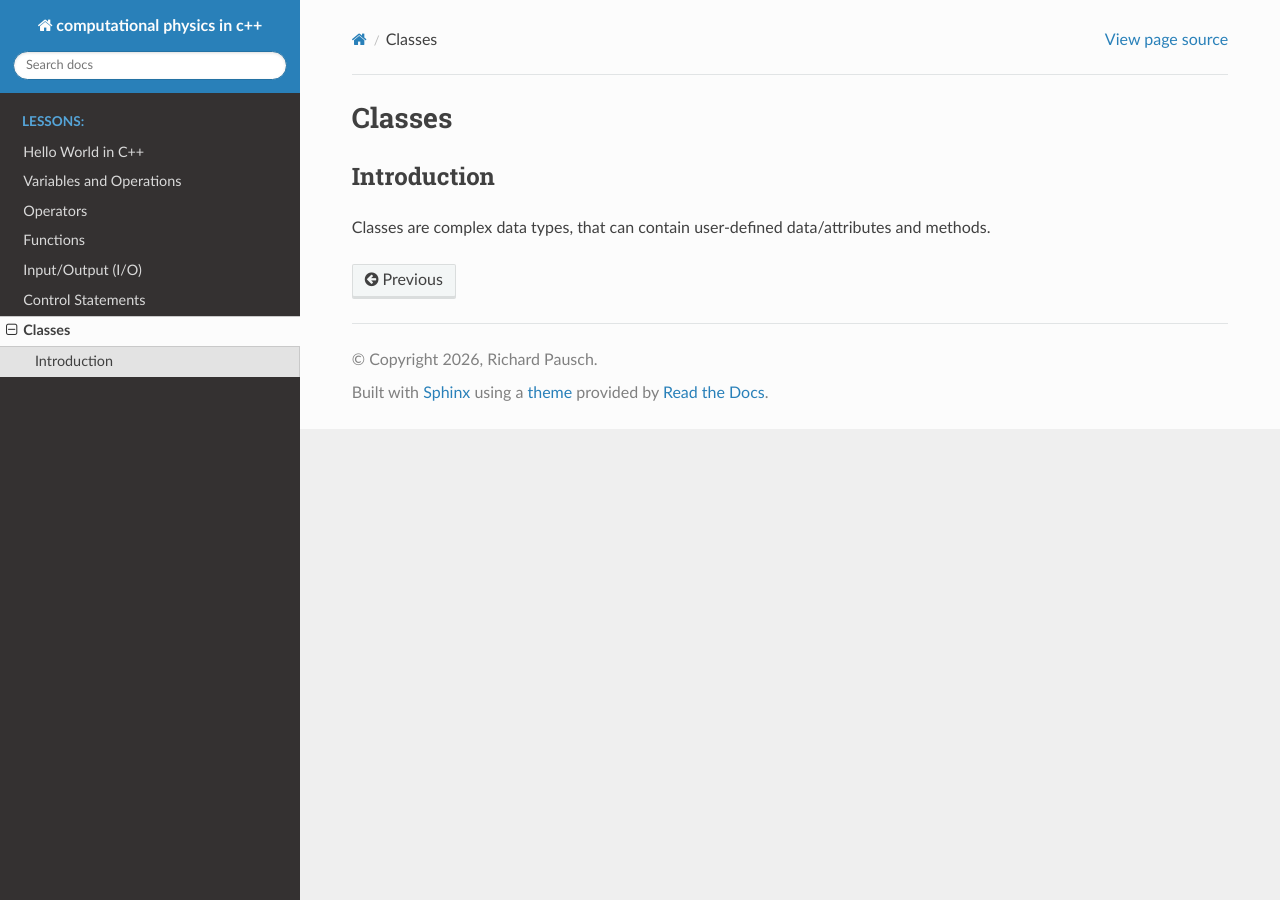
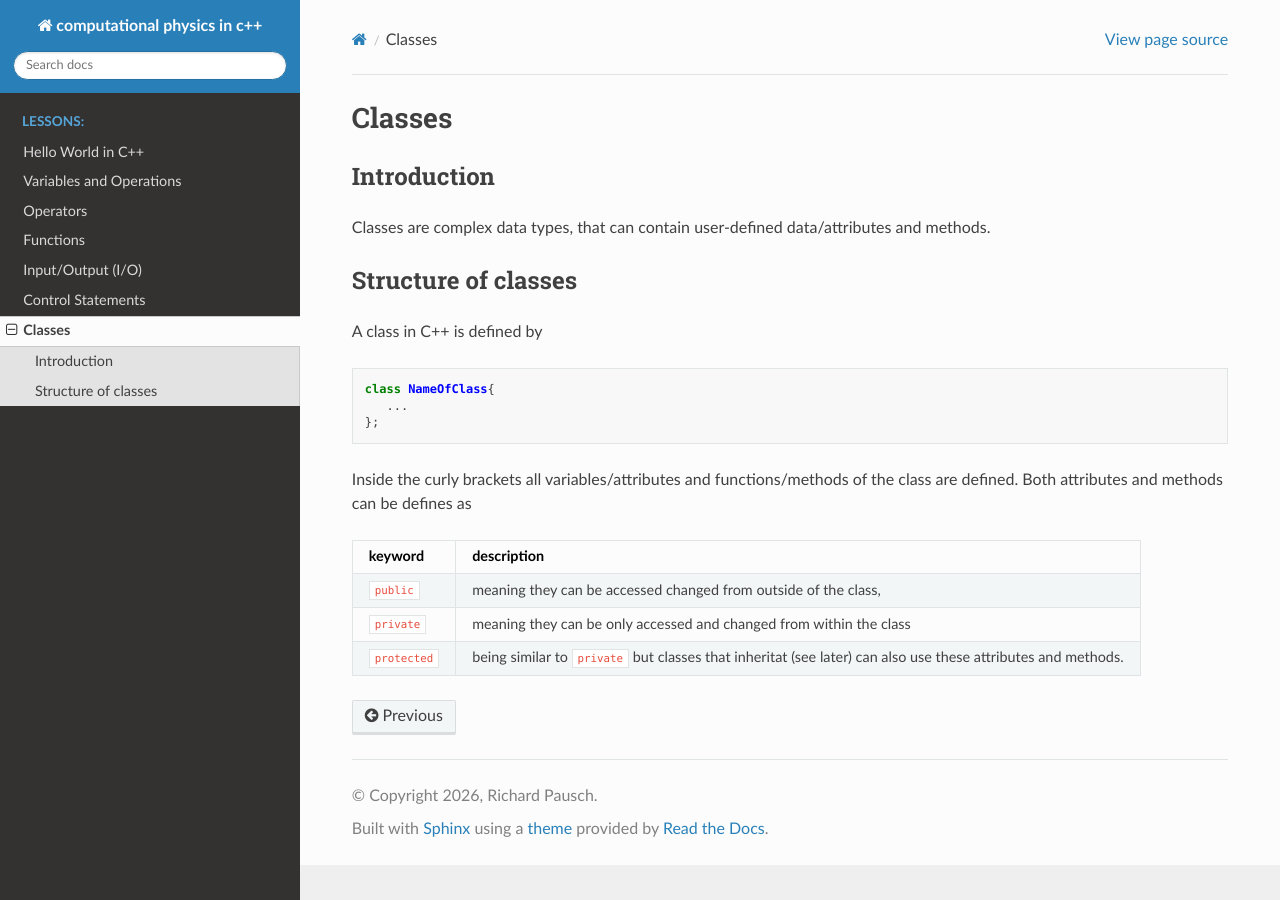
Before and after one commit to PrometheusPi/comp_phy_cpp, a Sphinx documentation site: the page built from docs/source/lessons/07_classes.rst, in a window 1280 px wide. Built offline with Sphinx 7.4.7 and the Read the Docs theme 3.1.0, drawn with Linux system fonts in a browser that asks for light colours.

Commit message:
more doc classes

```diff
--- a/docs/source/lessons/07_classes.rst
+++ b/docs/source/lessons/07_classes.rst
@@ -5,3 +5,27 @@ Classes
 Introduction
 ------------
 Classes are complex data types, that can contain user-defined data/attributes and methods.
+
+
+Structure of classes
+--------------------
+A class in C++ is defined by
+
+.. code-block:: cpp
+
+    class NameOfClass{
+       ...
+    };
+
+Inside the curly brackets all variables/attributes and functions/methods of the class are defined.
+Both attributes and methods can be defines as
+
++--------------+---------------------------------------------------------------------------------------------------------------------------+
+| keyword      | description                                                                                                               |
++==============+===========================================================================================================================+
+| ``public``   | meaning they can be accessed changed from outside of the class,                                                           |
++--------------+---------------------------------------------------------------------------------------------------------------------------+
+| ``private``  | meaning they can be only accessed and changed from within the class                                                       |
++--------------+---------------------------------------------------------------------------------------------------------------------------+
+| ``protected``| being similar to ``private`` but classes that inheritat (see later) can also use these attributes and methods.            |
++--------------+---------------------------------------------------------------------------------------------------------------------------+
```
